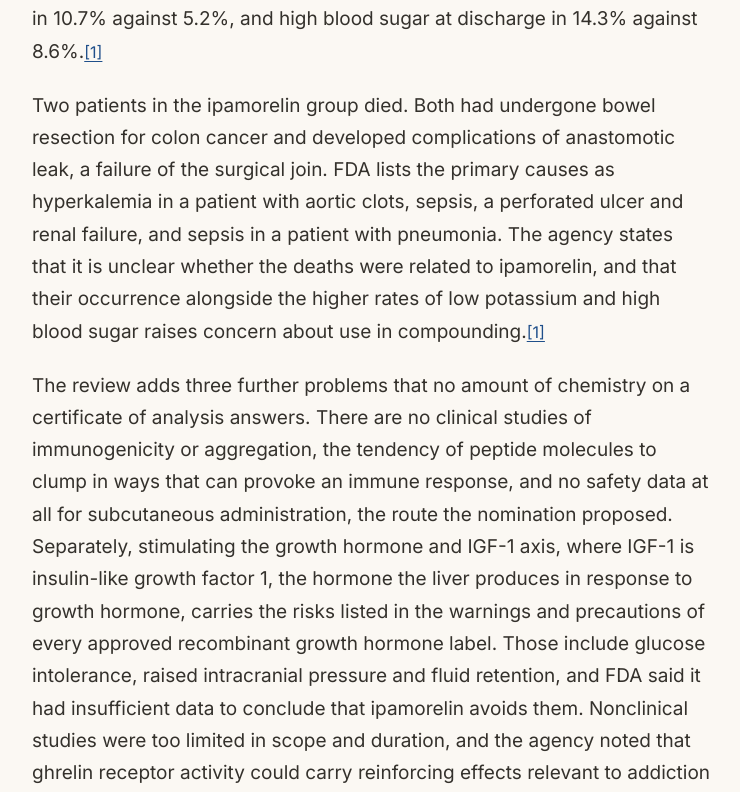
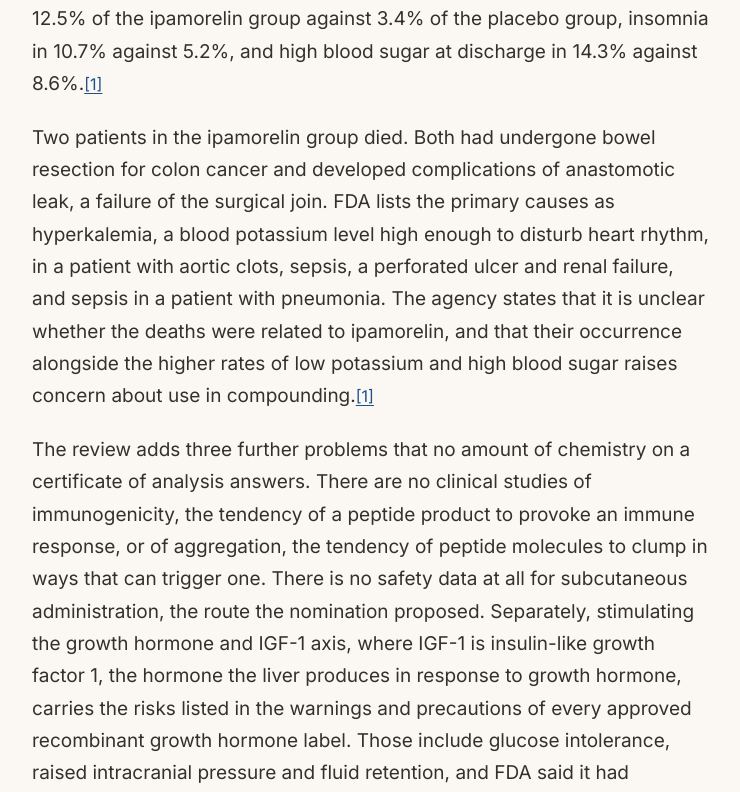
Before and after one commit to edorfanini00/peptidedigest, a Next.js app: page /ipamorelin-research-what-human-studies-show in a window 1280 px wide. Shown: the part 4868-5660 px from the top of the page, without its empty margins (268-1008 px from the left). Built offline with nearby package versions, Linux system fonts and the light colour scheme.

Commit message:
Expand hormone acronyms and remove unsupported closing comparison in ipamorelin explainer

```diff
--- a/app/ipamorelin-research-what-human-studies-show/story.ts
+++ b/app/ipamorelin-research-what-human-studies-show/story.ts
@@ -20,7 +20,7 @@ export const story: NewsroomStory = {
       "title": "A five amino acid secretagogue, and where the selectivity claim comes from",
       "paragraphs": [
         "Ipamorelin is a synthetic pentapeptide with the sequence Aib-His-D-2-Nal-D-Phe-Lys-NH2. Novo Nordisk researchers described it in 1998 as a growth hormone secretagogue, a compound that prompts the pituitary to release growth hormone through a receptor separate from the growth hormone releasing hormone receptor.[5] FDA's later review describes that target as the ghrelin receptor.[1]",
-        "The paper that introduced it also produced the claim that now travels furthest online. In anaesthetised rats and conscious swine, ipamorelin released growth hormone with potency comparable to an older secretagogue, GHRP-6. The difference was in what else moved. GHRP-6 and GHRP-2 raised ACTH, the adrenocorticotropic hormone that signals the adrenal glands to produce cortisol, and they raised cortisol itself. Ipamorelin did not raise either to levels significantly different from control, and none of the secretagogues tested affected FSH or LH, the two hormones that drive reproductive function, prolactin or TSH, which controls the thyroid.[5]",
+        "The paper that introduced it also produced the claim that now travels furthest online. In anaesthetised rats and conscious swine, ipamorelin released growth hormone with potency comparable to an older secretagogue, GHRP-6. The difference was in what else moved. GHRP-6 and GHRP-2 raised ACTH, the adrenocorticotropic hormone that signals the adrenal glands to produce cortisol, and they raised cortisol itself. Ipamorelin did not raise either to levels significantly different from control, and none of the secretagogues tested affected follicle-stimulating hormone (FSH) or luteinizing hormone (LH), the two that drive reproductive function, prolactin, or thyroid-stimulating hormone (TSH).[5]",
         "That is a real finding, and it is animal pharmacology. It is the origin of the phrase \"clean pulse, no cortisol spike\" that appears in peptide forums and on seller pages. The published human studies of ipamorelin measured growth hormone, not a cortisol response, so they neither confirm nor refute the marketing version of the claim.[2][3]"
       ]
     },
@@ -46,8 +46,8 @@ export const story: NewsroomStory = {
       "title": "What FDA's reviewers added to the published record",
       "paragraphs": [
         "FDA's briefing document for the July 2026 Pharmacy Compounding Advisory Committee meeting goes through the same trial in more detail than the abstract does, and the numbers are worth reading together. Serious adverse events occurred in 10 of 56 ipamorelin patients (17.9%) and 9 of 58 placebo patients (15.5%). Low potassium was reported in 12.5% of the ipamorelin group against 3.4% of the placebo group, insomnia in 10.7% against 5.2%, and high blood sugar at discharge in 14.3% against 8.6%.[1]",
-        "Two patients in the ipamorelin group died. Both had undergone bowel resection for colon cancer and developed complications of anastomotic leak, a failure of the surgical join. FDA lists the primary causes as hyperkalemia in a patient with aortic clots, sepsis, a perforated ulcer and renal failure, and sepsis in a patient with pneumonia. The agency states that it is unclear whether the deaths were related to ipamorelin, and that their occurrence alongside the higher rates of low potassium and high blood sugar raises concern about use in compounding.[1]",
-        "The review adds three further problems that no amount of chemistry on a certificate of analysis answers. There are no clinical studies of immunogenicity or aggregation, the tendency of peptide molecules to clump in ways that can provoke an immune response, and no safety data at all for subcutaneous administration, the route the nomination proposed. Separately, stimulating the growth hormone and IGF-1 axis, where IGF-1 is insulin-like growth factor 1, the hormone the liver produces in response to growth hormone, carries the risks listed in the warnings and precautions of every approved recombinant growth hormone label. Those include glucose intolerance, raised intracranial pressure and fluid retention, and FDA said it had insufficient data to conclude that ipamorelin avoids them. Nonclinical studies were too limited in scope and duration, and the agency noted that ghrelin receptor activity could carry reinforcing effects relevant to addiction and reproductive health.[1]",
+        "Two patients in the ipamorelin group died. Both had undergone bowel resection for colon cancer and developed complications of anastomotic leak, a failure of the surgical join. FDA lists the primary causes as hyperkalemia, a blood potassium level high enough to disturb heart rhythm, in a patient with aortic clots, sepsis, a perforated ulcer and renal failure, and sepsis in a patient with pneumonia. The agency states that it is unclear whether the deaths were related to ipamorelin, and that their occurrence alongside the higher rates of low potassium and high blood sugar raises concern about use in compounding.[1]",
+        "The review adds three further problems that no amount of chemistry on a certificate of analysis answers. There are no clinical studies of immunogenicity, the tendency of a peptide product to provoke an immune response, or of aggregation, the tendency of peptide molecules to clump in ways that can trigger one. There is no safety data at all for subcutaneous administration, the route the nomination proposed. Separately, stimulating the growth hormone and IGF-1 axis, where IGF-1 is insulin-like growth factor 1, the hormone the liver produces in response to growth hormone, carries the risks listed in the warnings and precautions of every approved recombinant growth hormone label. Those include glucose intolerance, raised intracranial pressure and fluid retention, and FDA said it had insufficient data to conclude that ipamorelin avoids them. Animal and laboratory studies were too limited in scope and duration, and the agency noted that ghrelin receptor activity could carry reinforcing effects relevant to addiction and reproductive health.[1]",
         "FDA's conclusion was a proposal not to add ipamorelin, in either its free base or acetate form, to the list of bulk substances that can be used in 503A compounding. That is a regulatory judgment about evidence, not a finding of harm in any individual, and the agency said so in its own framing.[1]"
       ]
     },
@@ -74,7 +74,7 @@ export const story: NewsroomStory = {
       "title": "What would change the answer",
       "paragraphs": [
         "Three kinds of evidence would move ipamorelin from a plausible mechanism to a supported one. A randomised trial using the subcutaneous route with a clinical endpoint and a safety window long enough to capture immune reactions. Immunogenicity and aggregation testing on the actual compounded formulation. And long term data on growth hormone and IGF-1 exposure, the axis where approved products already carry warnings and precautions about neoplasia, glucose intolerance and fluid retention.[1]",
-        "None of those exists in the public record reviewed for this article, and the compounding file that would have created an incentive to generate them closed with a recommendation against listing. Until that changes, the honest summary is the one the evidence supports: a small molecule with an interesting animal profile, two small human studies, one failed endpoint, and a safety file more detailed than anything currently offered to buyers."
+        "None of those exists in the public record reviewed for this article, and the compounding file that would have created an incentive to generate them closed with a recommendation against listing. Until that changes, the honest summary is the one the evidence supports: a small molecule with an interesting animal profile, two small human studies, one failed endpoint, and a safety file that names the questions nobody has measured."
       ]
     }
   ],
```
